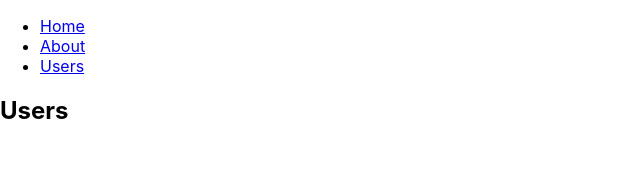
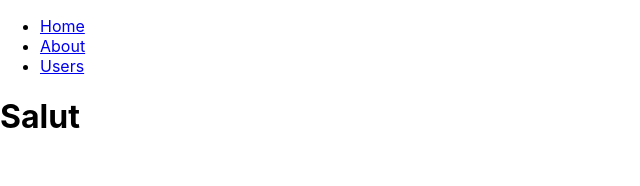
Before and after one commit to BSoD38/react-ci-tp, a React (Create React App) app: page /users in a window 1280 px wide. Shown: the top 186 px of the page, without its empty margins (0-640 px from the left). Built offline with nearby package versions, Linux system fonts and the light colour scheme.

Commit message:
Create User Page

```diff
--- a/src/App.js
+++ b/src/App.js
@@ -7,6 +7,7 @@ import {
   Link
 } from "react-router-dom";
 import Chatrooms from "./pages/Chatrooms";
+import Users from "./pages/Users";
 
 export default function App() {
   return (
@@ -55,11 +56,3 @@ function Home() {
     </div>
   );
 }
-
-function About() {
-  return <h2>About</h2>;
-}
-
-function Users() {
-  return <h2>Users</h2>;
-}
--- /dev/null
+++ b/src/pages/Users.jsx
@@ -0,0 +1,5 @@
+const Users = () => {
+    return <h1>Salut</h1>;
+}
+
+export default Users;
```
Also changed, not shown: 1 other file (tests, documents, lock files or other folders).
